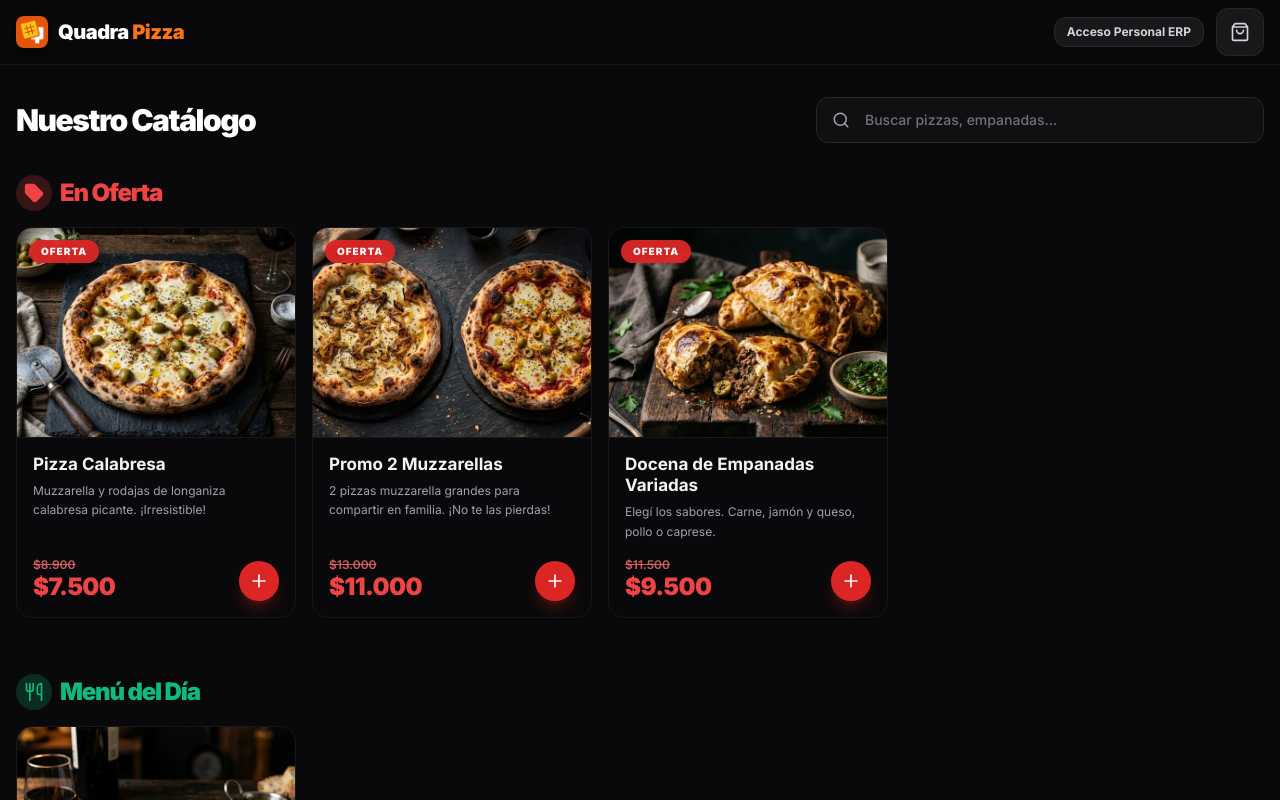
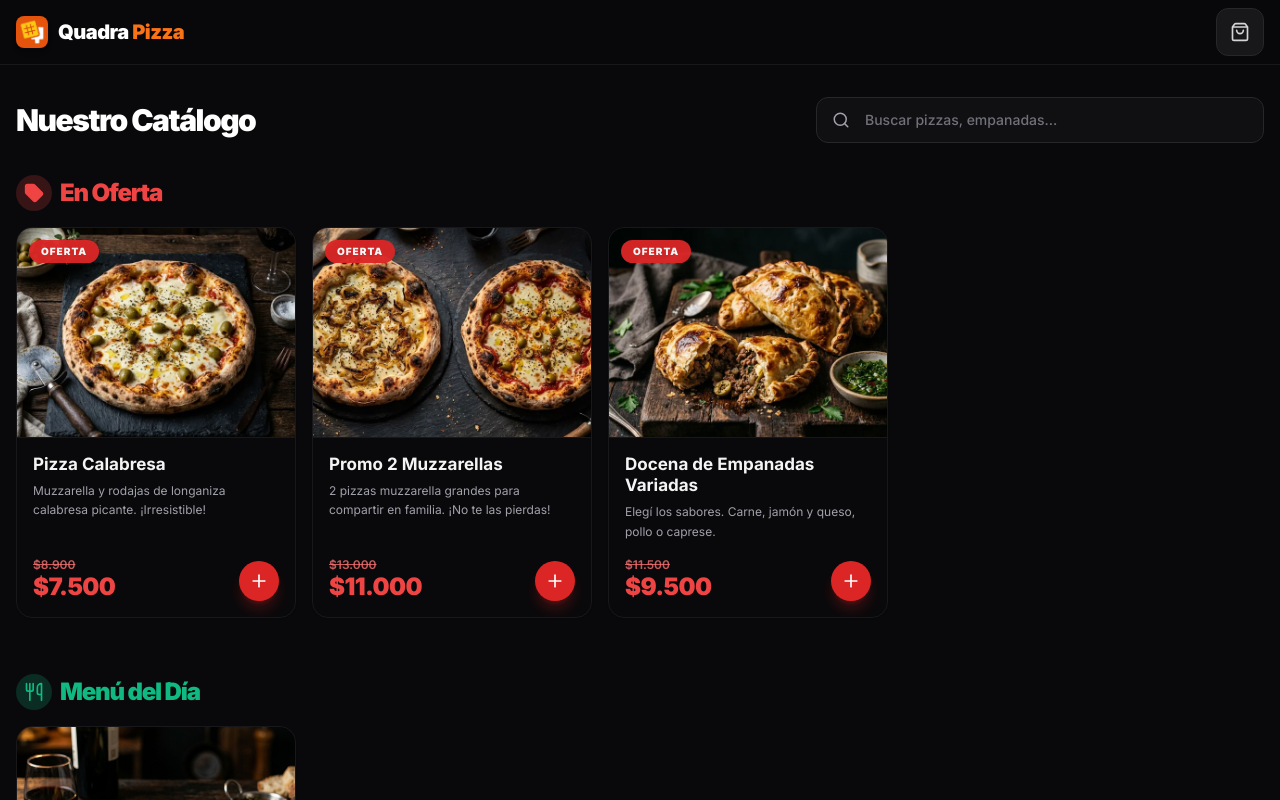
Before and after one commit to quadrapizzas-ui/quadrapizza, a Next.js app: page / in a window 1280 px wide. Shown: the top 800 px of the page. Built offline with nearby package versions, Linux system fonts and the light colour scheme.

Commit message:
fix: eliminar boton de acceso personal erp del catalogo publico de clientes

```diff
--- a/src/components/pos/CatalogHeader.tsx
+++ b/src/components/pos/CatalogHeader.tsx
@@ -18,13 +18,6 @@ export function CatalogHeader({ cartItemCount, onOpenCart }: CatalogHeaderProps)
         </div>
 
         <div className="flex items-center gap-3">
-          <a
-            href="/recepcion/estado-pedidos"
-            className="hidden sm:inline-flex items-center gap-1.5 px-3 py-1.5 rounded-xl bg-zinc-900 hover:bg-zinc-800 border border-zinc-800 text-xs font-bold text-zinc-300 hover:text-white transition"
-          >
-            <span>Acceso Personal ERP</span>
-          </a>
-
           <button
             onClick={onOpenCart}
             className="w-10 h-10 sm:w-12 sm:h-12 flex items-center justify-center rounded-xl bg-zinc-900 text-zinc-300 hover:bg-zinc-800 hover:text-white transition active:scale-95 relative shrink-0 border border-zinc-800"
```
